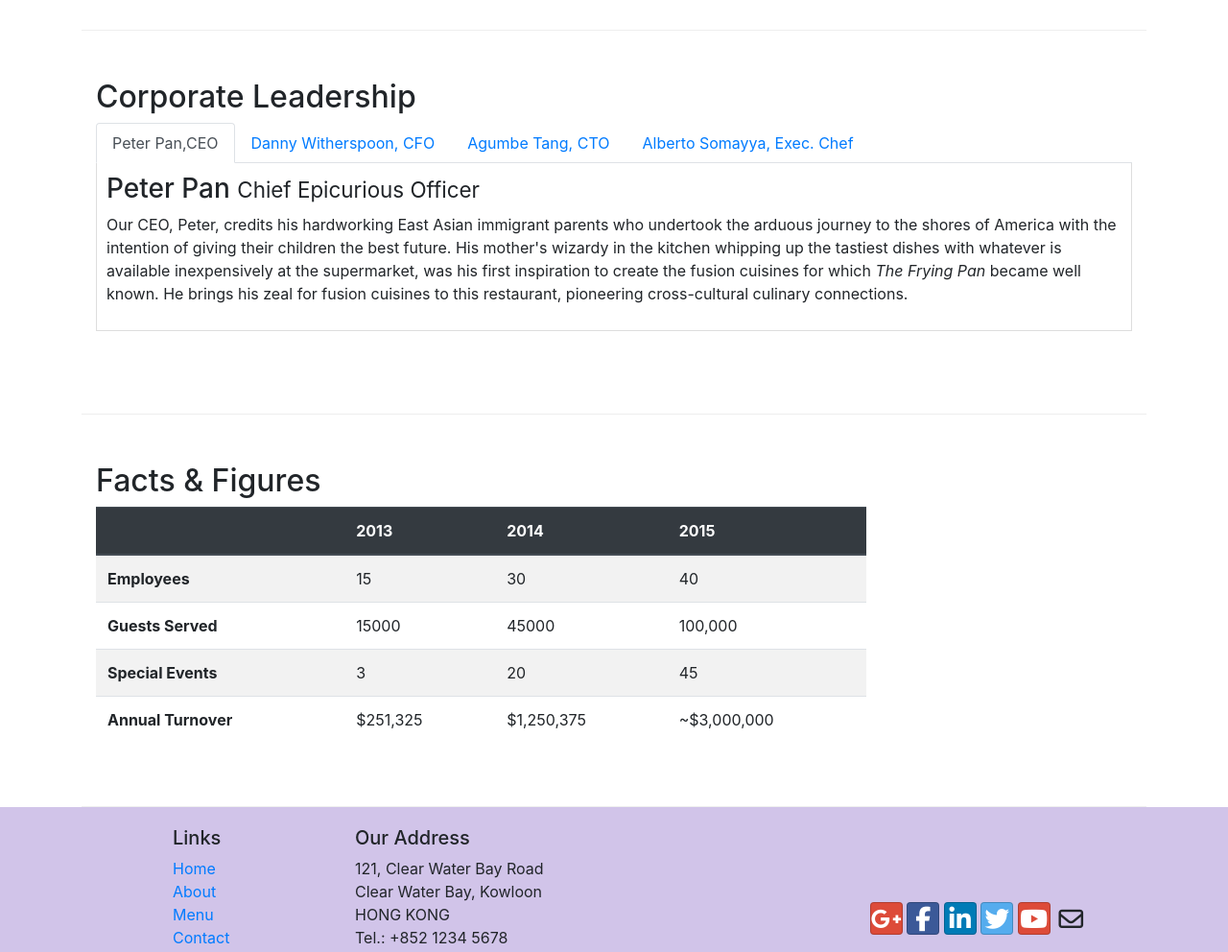
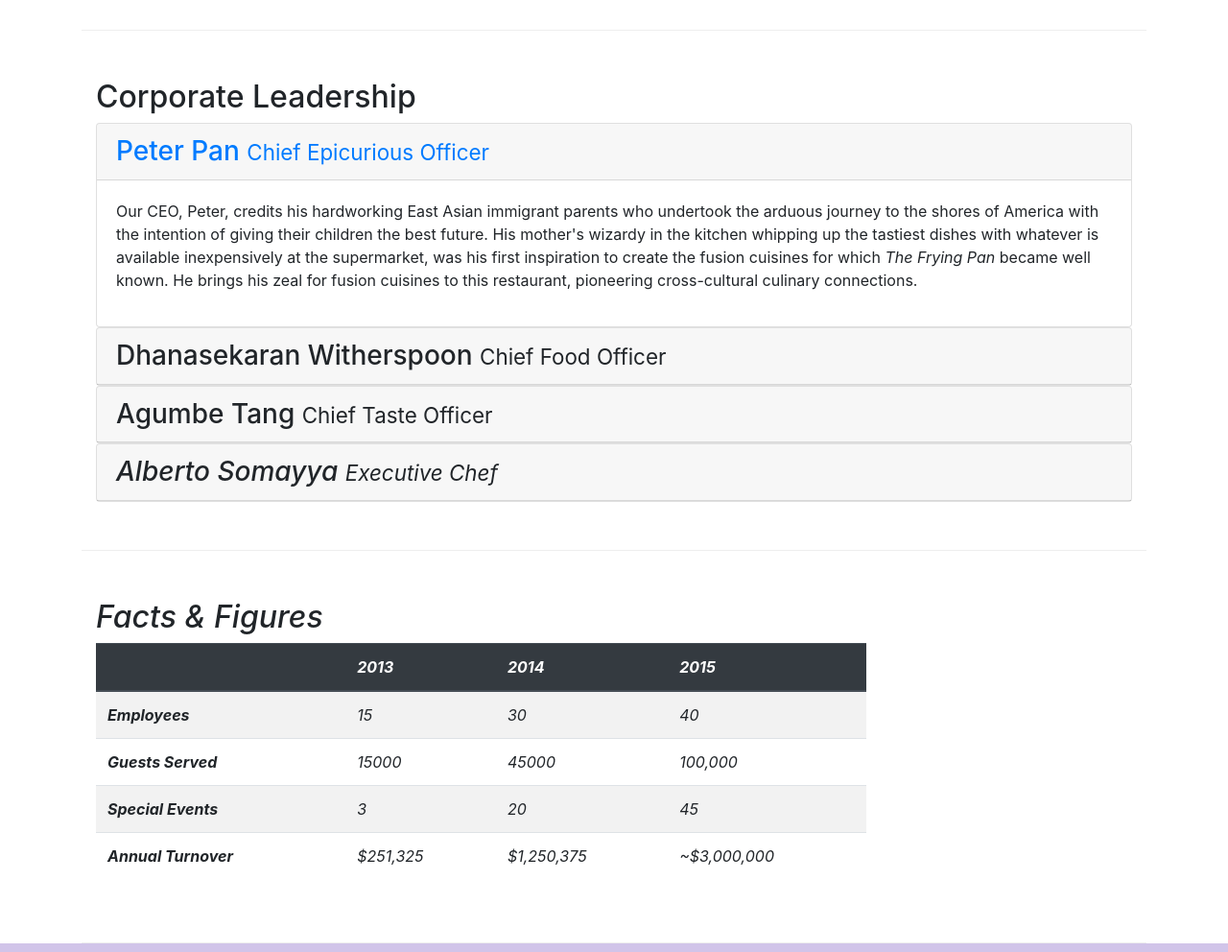
Before and after one commit to ramshaanadeem/git-test, a website: page aboutus.html in a window 1280 px wide. Shown: the part 940-1932 px from the top of the page at 96% size. Drawn offline with nearby package versions, Linux system fonts and the light colour scheme.

Commit message:
accordion

```diff
--- a/aboutus.html
+++ b/aboutus.html
@@ -101,48 +101,68 @@
         <div class="row row-content">
             <div class="col-sm-12">
                 <h2>Corporate Leadership</h2>
-                <ul class="nav nav-tabs">
-                    <li class="nav-item">
-                        <a href="#peter" class="nav-link active" role="tab" data-toggle="tab">Peter Pan,CEO</a>
-                    </li>
-                    <li class="nav-item">
-                        <a class="nav-link" href="#danny" role="tab"
-                          data-toggle="tab">Danny Witherspoon, CFO</a>
-                    </li>
-                    <li class="nav-item">
-                    <a class="nav-link" href="#agumbe"role="tab"
-                        data-toggle="tab">Agumbe Tang, CTO</a>
-                    </li>
-                    <li class="nav-item">
-                    <a class="nav-link" href="#alberto" role="tab"
-                        data-toggle="tab">Alberto Somayya, Exec. Chef</a>
-                    </li>
-                </ul>
 
-                <div class="tab-content">
-
-                    <div class="tab-pane fade show active" role="tabpanel" id="peter">
-                        <h3>Peter Pan <small>Chief Epicurious Officer</small></h3>
+                <div class="" id="accordion">
+                   <div class="card">
+                       <div class="card-header" role="tab" id="peterhead">
+                           <h3 class="mb-0">
+                               <a href="" data-target="#peter" data-toggle="collapse">
+                                Peter Pan <small>Chief Epicurious Officer</small>
+                                </a>
+                            </h3>
+                       </div>
+                        <div class="collapse show" role="tabpanel" id="peter" data-parent="#accordion">
+                            <div class="card-body">
                                 <p class="d-none d-sm-block">Our CEO, Peter, credits his hardworking East Asian immigrant parents who undertook the arduous journey to the shores of America with the intention of giving their children the best future. His mother's wizardy in the kitchen whipping up the tastiest dishes with whatever is available inexpensively at the supermarket, was his first inspiration to create the fusion cuisines for which <em>The Frying Pan</em> became well known. He brings his zeal for fusion cuisines to this restaurant, pioneering cross-cultural culinary connections.</p>
                             </div>
-
-                    <div class="tab-pane fade" role="tabpanel" id="danny">
-                        <h3>Dhanasekaran Witherspoon <small>Chief Food Officer</small></h3>
+                        </div>
+                   </div>
+                    <div class="card">
+                        <div class="card-header" role="tab" id="dannyhead">
+                            <h3 class="mb-0">
+                                <a class="collapsed" data-toggle="collapse" data-target="#danny">
+                                Dhanasekaran Witherspoon <small>Chief Food Officer</small>
+                                </a>
+                            </h3>
+                        </div>
+                        <div class="collapse" id="danny" data-parent="#accordion">
+                            <div class="card-body">
                                 <p class="d-none d-sm-block">Our CFO, Danny, as he is affectionately referred to by his colleagues, comes from a long established family tradition in farming and produce. His experiences growing up on a farm in the Australian outback gave him great appreciation for varieties of food sources. As he puts it in his own words, <em>Everything that runs, wins, and everything that stays, pays!</em></p>
                             </div>
-
-                   <div class="tab-pane fade" role="tabpanel" id="agumbe">
-                        <h3>Agumbe Tang <small>Chief Taste Officer</small></h3>
-                        <p class="d-none d-sm-block">Blessed with the most discerning gustatory sense, Agumbe, our CTO, personally ensures that every dish that we serve meets his exacting tastes. Our chefs dread the tongue lashing that ensues if their dish does not meet his exacting standards. He lives by his motto, <em>You click only if you survive my lick.</em></p>
                         </div>
-
-                    <div class="tab-pane fade" role="tabpanel" id="alberto">
-                        <h3>Alberto Somayya <small>Executive Chef</small></h3>
+                    </div>
+                    <div class="card">
+                        <div class="card-header" role="tab" id="agumbehead">
+                            <h3 class="mb-0">
+                                <a class="collapsed" data-toggle="collapse" data-target="#agumbe">
+                                Agumbe Tang <small>Chief Taste Officer</small>
+                                </a>
+                            </h3>
+                        </div>
+                        <div class="collapse" id="agumbe" data-parent="#accordion">
+                            <div class="card-body">
+                                <p class="d-none d-sm-block">Blessed with the most discerning gustatory sense, Agumbe, our CTO, personally ensures that every dish that we serve meets his exacting tastes. Our chefs dread the tongue lashing that ensues if their dish does not meet his exacting standards. He lives by his motto, <em>You click only if you survive my lick.</p>
+                            </div>
+                        </div>
+                    </div>
+                    <div class="card">
+                        <div class="card-header" role="tab" id="albertohead">
+                            <h3 class="mb-0">
+                                <a class="collapsed" data-toggle="collapse" data-target="#alberto">
+                                Alberto Somayya <small>Executive Chef</small>
+                                </a>
+                            </h3>
+                        </div>
+                        <div class="collapse" id="alberto" data-parent="#accordion">
+                            <div class="card-body">
                                 <p class="d-none d-sm-block">Award winning three-star Michelin chef with wide International experience having worked closely with whos-who in the culinary world, he specializes in creating mouthwatering Indo-Italian fusion experiences. He says, <em>Put together the cuisines from the two craziest cultures, and you get a winning hit! Amma Mia!</em></p>
                             </div>
                         </div>
                     </div>
                 </div>
+           </div>
+        </div>
+
        <div class="row row-content">
            <div class="col-12 col-sm-9">
                <h2>Facts &amp; Figures</h2>
```
Lines whose indentation alone changed are shown as unchanged.
